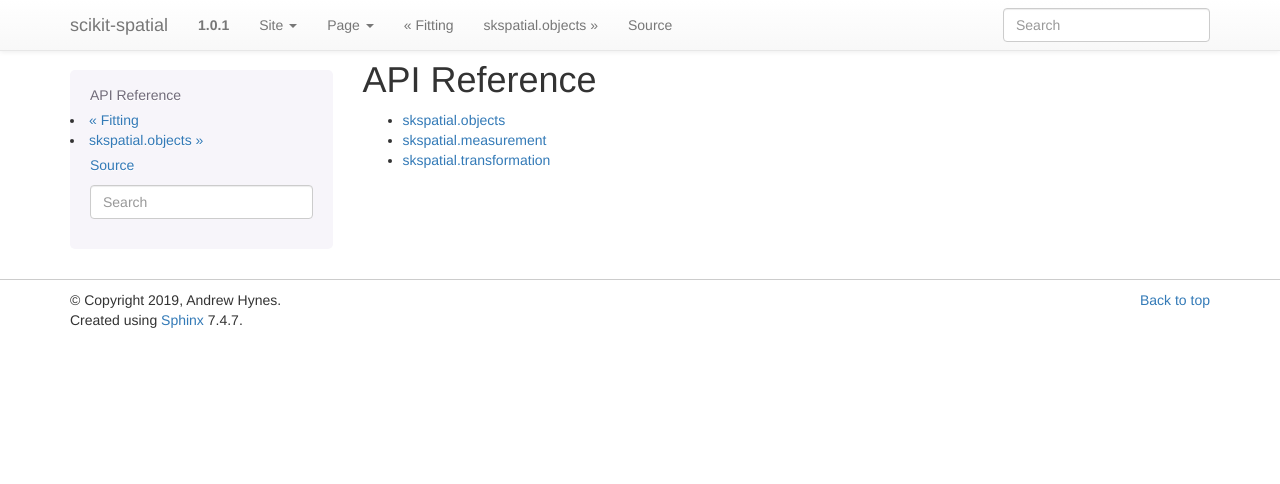
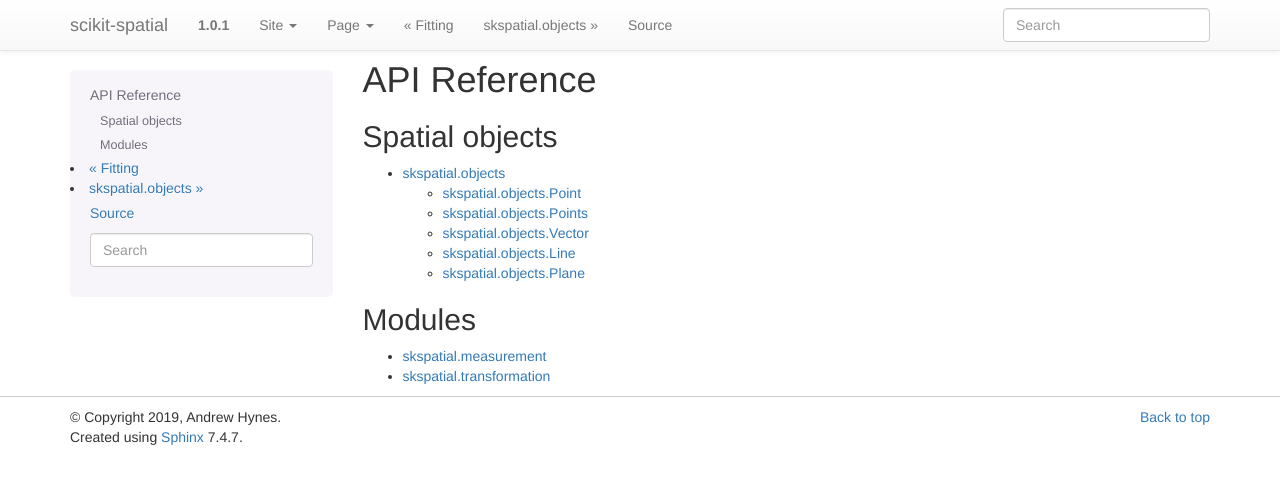
Before and after one commit to ajhynes7/scikit-spatial, a Sphinx documentation site: the page built from doc/source/api_reference/toc.rst, in a window 1280 px wide. Shown: the top 484 px of the page. Built offline with Sphinx 7.4.7, drawn with Linux system fonts in a browser that asks for light colours.

Commit message:
Add subsections to API reference toc

```diff
--- a/doc/source/api_reference/toc.rst
+++ b/doc/source/api_reference/toc.rst
@@ -1,9 +1,20 @@
 API Reference
 -------------
+
+Spatial objects
+~~~~~~~~~~~~~~~
+
+.. toctree::
+   :maxdepth: 2
+
+   skspatial.objects
+
+
+Modules
+~~~~~~~
 
 .. toctree::
    :maxdepth: 1
 
-   skspatial.objects
    skspatial.measurement
    skspatial.transformation
```
